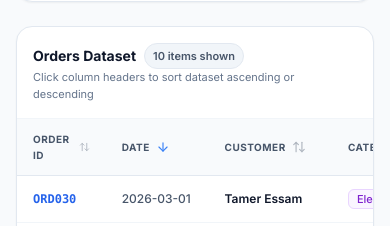
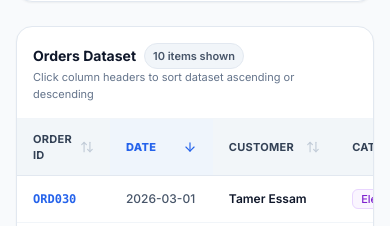
Before and after one commit to ahmedshahat921-cpu/ecommerce-dashboard, a React (Vite) app: page / in a window 390 px wide. Shown: the part 3290-3516 px from the top of the page. Built offline with nearby package versions, Linux system fonts and the light colour scheme.

Commit message:
Fix table header thead background and sort icon theme responsiveness in dark/light mode

```diff
--- a/src/components/DataTable/DataTable.jsx
+++ b/src/components/DataTable/DataTable.jsx
@@ -10,12 +10,14 @@ export const DataTable = ({
 }) => {
   const renderSortIcon = (field) => {
     if (sortField !== field) {
-      return <ArrowUpDown className="w-3.5 h-3.5 opacity-40 group-hover:opacity-100 transition-opacity" />;
+      return (
+        <ArrowUpDown className="w-3.5 h-3.5 text-slate-400 dark:text-slate-500 opacity-50 group-hover:opacity-100 group-hover:text-slate-700 dark:group-hover:text-slate-200 transition-all shrink-0 ml-1" />
+      );
     }
     return sortOrder === 'asc' ? (
-      <ArrowUp className="w-3.5 h-3.5 text-blue-500 font-bold" />
+      <ArrowUp className="w-3.5 h-3.5 text-blue-600 dark:text-blue-400 font-bold shrink-0 ml-1" />
     ) : (
-      <ArrowDown className="w-3.5 h-3.5 text-blue-500 font-bold" />
+      <ArrowDown className="w-3.5 h-3.5 text-blue-600 dark:text-blue-400 font-bold shrink-0 ml-1" />
     );
   };
 
@@ -53,20 +55,27 @@ export const DataTable = ({
       {/* Table Wrapper */}
       <div className="overflow-x-auto">
         <table className="w-full text-left text-xs border-collapse min-w-[850px]">
-          <thead>
-            <tr className="bg-slate-50 dark:bg-slate-850/80 border-b border-slate-200 dark:border-slate-800 text-slate-600 dark:text-slate-400 font-bold uppercase tracking-wider text-[10px]">
-              {headers.map((head) => (
+          <thead className="bg-slate-100/90 dark:bg-slate-800/90 border-b border-slate-200 dark:border-slate-700/80 transition-colors">
+            <tr className="text-[11px] font-bold tracking-wide uppercase">
+              {headers.map((head) => {
+                const isActive = sortField === head.key;
+                return (
                   <th
                     key={head.key}
                     onClick={() => handleSort(head.key)}
-                  className="px-4 py-3 cursor-pointer group hover:bg-slate-100 dark:hover:bg-slate-800/80 transition-colors select-none"
+                    className={`px-4 py-3 cursor-pointer group select-none transition-colors ${
+                      isActive
+                        ? 'bg-blue-50/60 dark:bg-blue-950/40 text-blue-600 dark:text-blue-400 font-extrabold'
+                        : 'text-slate-700 dark:text-slate-300 hover:bg-slate-200/60 dark:hover:bg-slate-700/60 hover:text-slate-900 dark:hover:text-white'
+                    }`}
                   >
-                  <div className="flex items-center gap-1.5">
+                    <div className="flex items-center justify-between gap-1">
                       <span>{head.label}</span>
                       {renderSortIcon(head.key)}
                     </div>
                   </th>
-              ))}
+                );
+              })}
             </tr>
           </thead>
           <tbody className="divide-y divide-slate-100 dark:divide-slate-800/60 text-slate-800 dark:text-slate-200">
```
Lines whose indentation alone changed are shown as unchanged.
